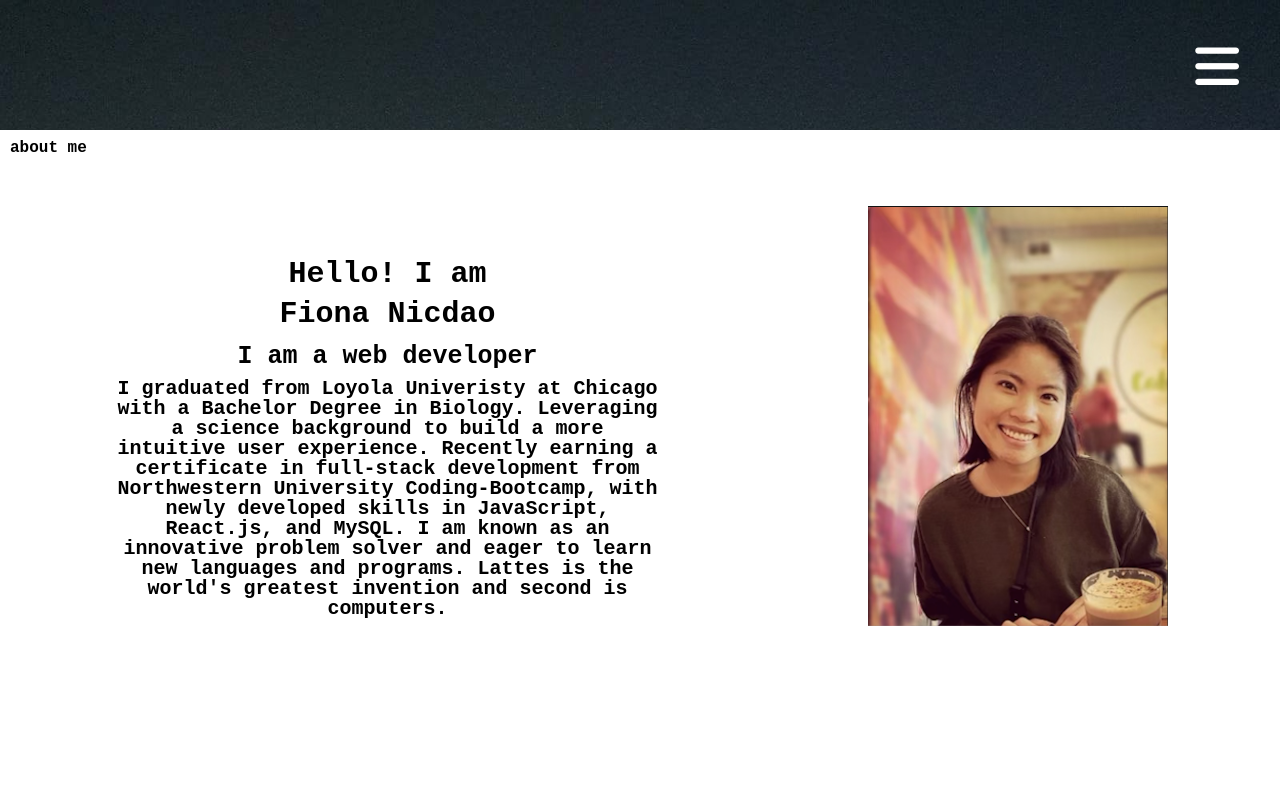
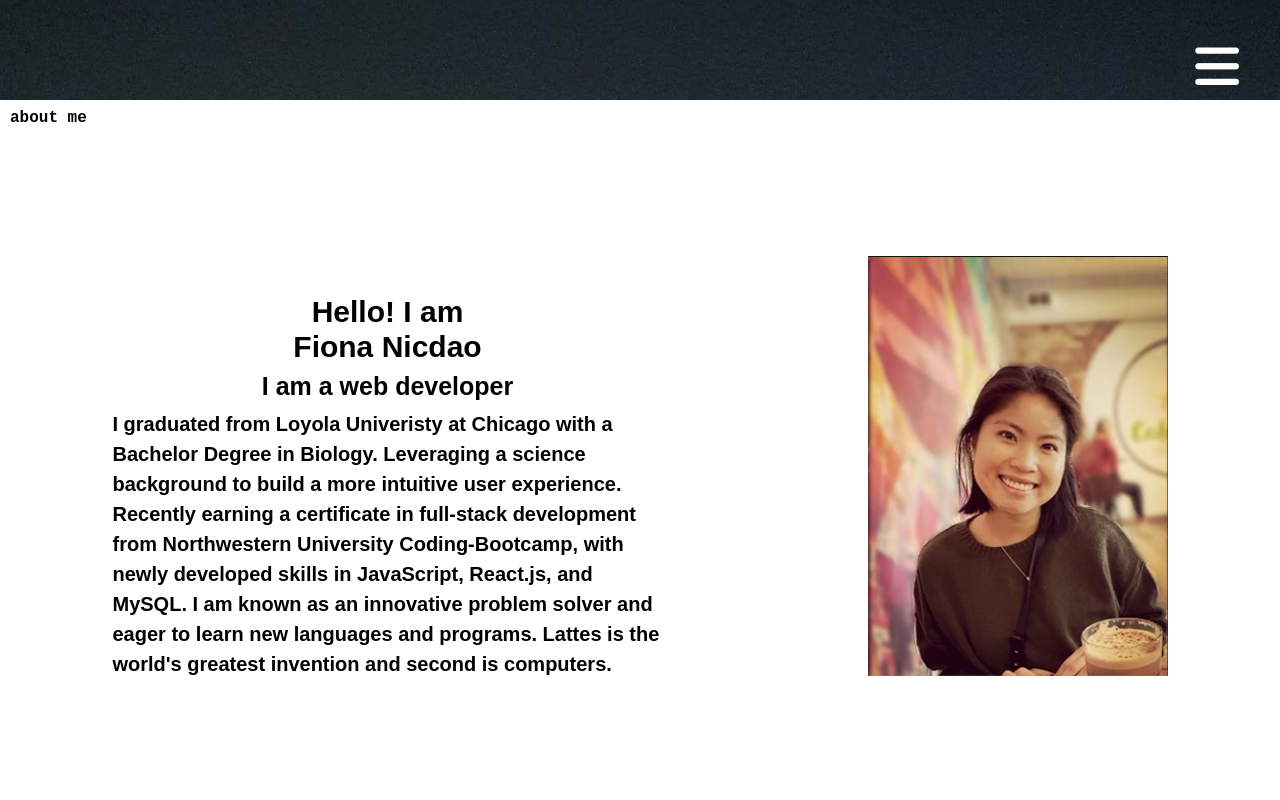
Before and after one commit to fiona1nicdao/fiona-website, a React (Create React App) app: page /#/aboutme in a window 1280 px wide. Shown: the top 800 px of the page. Built offline with nearby package versions, Linux system fonts and the light colour scheme.

Commit message:
fix menu bar color issue

```diff
--- a/src/App.js
+++ b/src/App.js
@@ -2,6 +2,7 @@
 import './assets/css/App.scss';
 import './assets/css/reset.css';
 // import './components/header/header.scss';
+import { ChangeMenuColor } from './hooks/ChangeMenuColor';
 
 import{Routes, Route} from 'react-router-dom'
 import Header from './components/header/Header'
@@ -13,7 +14,10 @@ import Progress from './pages/progress/Progress';
 import Resume from './pages/resume/Resume';
 import Work from './pages/work/Work';
 
+// ChangeMenuColor();
 function App() {
+  ChangeMenuColor();
+
   return (
     <div className="App">
       <Header/>
--- a/src/assets/css/App.scss
+++ b/src/assets/css/App.scss
@@ -40,12 +40,21 @@ $tablet: 500px;
       display: none;
       min-width: 160px;
     }
+
     .dropdown-content a{
-      color: #ffffff;
+      color:#8b8888;
+      // color: #ffffff;
+      // color:#000000;
       font-size: 20px;
       padding: 12px 40px 0px 0px;
       text-decoration: none;
       display: block;
+      // .white{
+      //   color:#ffffff;
+      // }
+      // .black{
+      //   color:#000000;
+      // }
     }
     .dropdown-content a:hover{
       background-color: rgb(78, 98, 141, 0.5);
@@ -163,11 +172,14 @@ $tablet: 500px;
   .about-me-page{
     // color:#ffffff;
     position:relative;
-    top: 130px;
+    top: 10px;
     padding: 10px;
     // background-color: rgb(38, 46, 79);
     background-color: #ffffff;
     height: 800px;
+    @media screen and (min-width:500px) {
+      top: 100px;
+    }
 
     h1{
       // color:white;
@@ -180,12 +192,13 @@ $tablet: 500px;
         display: flex;
         flex-direction: row-reverse;
         justify-content:space-evenly;
-        margin-top:70px;
+        margin-top:150px;
       }
     }
 
     .Paragraph{
       color:black;
+      font-family: Arial, Helvetica, sans-serif;
       background-color: white;
       text-align: center;
       position:relative;
@@ -194,6 +207,7 @@ $tablet: 500px;
       margin-bottom: 50px;
       max-width: 400px;
       margin: auto;
+      line-height: 25px;
       @media screen and (min-width:750px){
         width: 400px;
         margin: none;
@@ -203,6 +217,7 @@ $tablet: 500px;
         font-size:20px;
         max-width: 550px;
         width: 550px;
+        // text-align: left;
       }
       .large{
         font-weight:900;
@@ -217,6 +232,11 @@ $tablet: 500px;
       }
       .textme{
         font-weight: 600;
+        @media screen and (min-width:1000px){
+          line-height: 30px;
+          text-align: left;
+
+        }
       }
 
 
--- /dev/null
+++ b/src/hooks/ChangeMenuColor.js
@@ -0,0 +1,36 @@
+import React, {useState} from "react";
+
+export const ChangeMenuColor = ()=>{
+    const [colorChange, setColorChange] = useState(false)
+
+    const menuLinks = document.querySelectorAll(".dropdown-content a");
+    const url = window.location.href
+    let aboutme = url.includes("aboutme")
+
+
+        if (colorChange === aboutme){
+            setColorChange(state => !state)
+            console.log(colorChange)
+        }
+
+    // function menu(){
+        // preventDefault();
+
+        console.log("hi", aboutme)
+        function changeColor(){
+            if (aboutme){
+                // set(state => !state)
+                menuLinks.forEach( link => link.style.color = "black" )
+               console.log("aboutme true", aboutme)
+
+            }
+            else{
+               menuLinks.forEach( link => link.style.color = "white" )
+               console.log("aboutme false", aboutme)
+            }
+        }
+        changeColor();
+
+
+    // }
+}
--- a/src/pages/aboutme/Aboutme.js
+++ b/src/pages/aboutme/Aboutme.js
@@ -1,5 +1,18 @@
+import React, { useState, useEffect } from 'react';
 import mepic from '../../assets/images/me.png'
+import { ChangeMenuColor } from '../../hooks/ChangeMenuColor';
+
+
 export default function Aboutme(){
+    console.log("testing")
+    // useEffect(() => {
+    //     console.log("testing")
+    // })
+    ChangeMenuColor();
+    // window.onload = ChangeMenuColor;
+
+
+
     return(
         <div className="about-me-page">
             <h1>about me </h1>
--- a/src/pages/home/Home.js
+++ b/src/pages/home/Home.js
@@ -1,5 +1,6 @@
 import React, {useState} from 'react'
 import { useTrail, a } from '@react-spring/web'
+import { ChangeMenuColor } from '../../hooks/ChangeMenuColor'
 
 const Trail = ({ open, children }) => {
   const items = React.Children.toArray(children)
@@ -22,6 +23,8 @@ const Trail = ({ open, children }) => {
 }
 
 export default function Home(){
+
+  ChangeMenuColor();
   const [open] = useState(true)
     return(
       <div className='home-page'>
--- a/src/pages/progress/Progress.js
+++ b/src/pages/progress/Progress.js
@@ -1,4 +1,8 @@
+import { ChangeMenuColor } from "../../hooks/ChangeMenuColor"
+
 export default function Progress(){
+    ChangeMenuColor()
+
     return(
         <div>
             progress page
--- a/src/pages/resume/Resume.js
+++ b/src/pages/resume/Resume.js
@@ -1,4 +1,6 @@
+import { ChangeMenuColor } from "../../hooks/ChangeMenuColor"
 export default function Resume(){
+    ChangeMenuColor();
     return(
         <div>
             resume page
--- a/src/pages/work/Work.js
+++ b/src/pages/work/Work.js
@@ -1,4 +1,7 @@
+import { ChangeMenuColor } from "../../hooks/ChangeMenuColor"
+
 export default function Work(){
+    ChangeMenuColor();
     return(
         <div>
             work page
```
